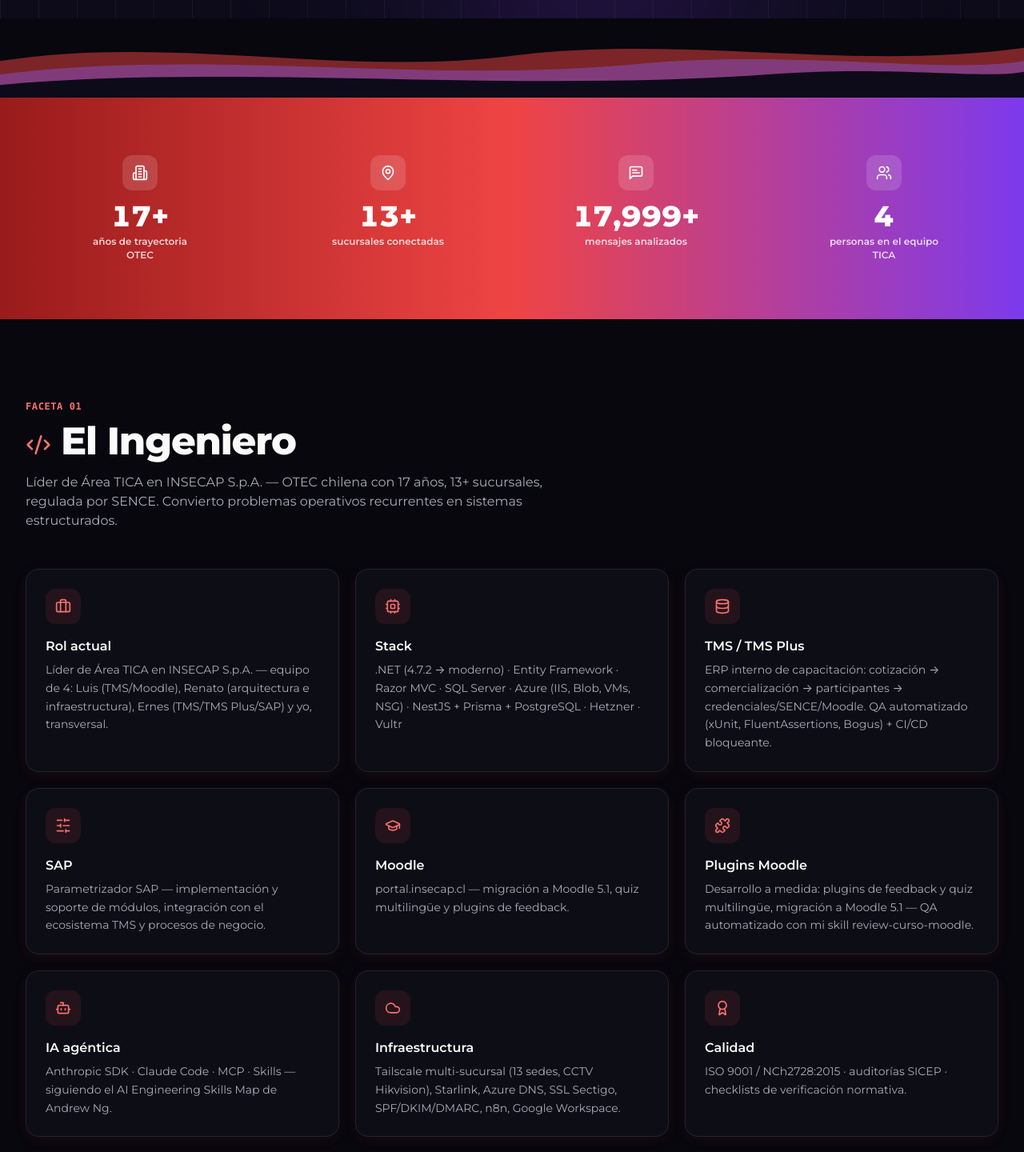
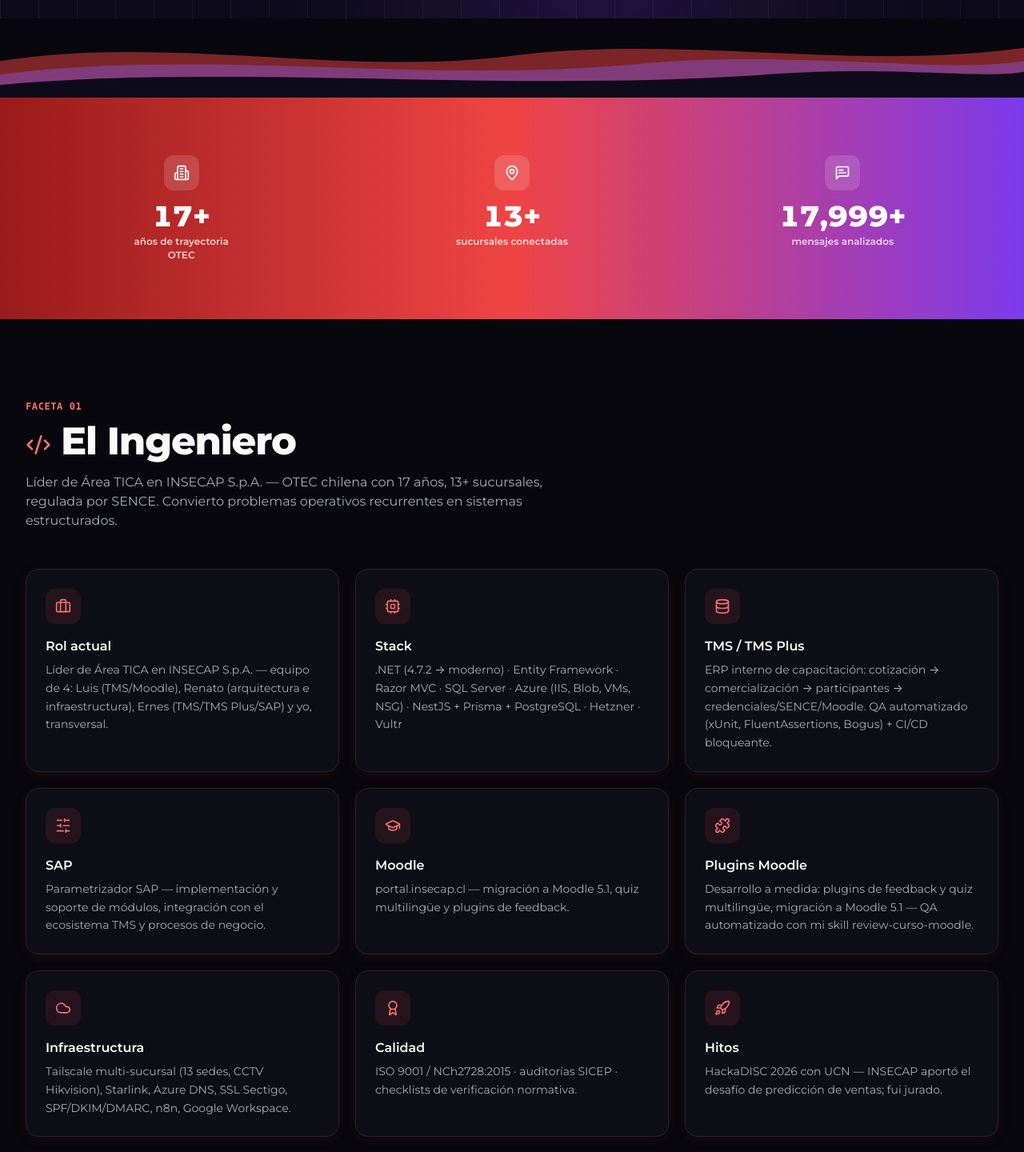
Before and after one commit to wcarvajalinsecap/wizao.cl, a React (Vite) app: page / in a window 1280 px wide. Shown: the part 681-2121 px from the top of the page at 80% size. Built offline with nearby package versions, Linux system fonts and the light colour scheme.

Commit message:
Quitar contador de trabajadores e ítem de IA/chatbot; stats a 3 columnas

```diff
--- a/src/App.tsx
+++ b/src/App.tsx
@@ -17,7 +17,6 @@
   Cpu,
   Database,
   Cloud,
-  Bot,
   Briefcase,
   GraduationCap,
   Users,
@@ -62,7 +61,6 @@
   { icon: Building2, value: INSECAP_YEARS, suffix: "+", label: "años de trayectoria OTEC" },
   { icon: MapPin, value: 13, suffix: "+", label: "sucursales conectadas" },
   { icon: MessageSquareText, value: 18000, suffix: "+", label: "mensajes analizados" },
-  { icon: Users, value: 4, suffix: "", label: "personas en el equipo TICA" },
 ];
 
 const facets = [
@@ -82,7 +80,6 @@
       { icon: SlidersHorizontal, title: "SAP", text: "Parametrizador SAP — implementación y soporte de módulos, integración con el ecosistema TMS y procesos de negocio." },
       { icon: GraduationCap, title: "Moodle", text: "portal.insecap.cl — migración a Moodle 5.1, quiz multilingüe y plugins de feedback." },
       { icon: Puzzle, title: "Plugins Moodle", text: "Desarrollo a medida: plugins de feedback y quiz multilingüe, migración a Moodle 5.1 — QA automatizado con mi skill review-curso-moodle." },
-      { icon: Bot, title: "IA agéntica", text: "Anthropic SDK · Claude Code · MCP · Skills — siguiendo el AI Engineering Skills Map de Andrew Ng." },
       { icon: Cloud, title: "Infraestructura", text: "Tailscale multi-sucursal (13 sedes, CCTV Hikvision), Starlink, Azure DNS, SSL Sectigo, SPF/DKIM/DMARC, n8n, Google Workspace." },
       { icon: Award, title: "Calidad", text: "ISO 9001 / NCh2728:2015 · auditorías SICEP · checklists de verificación normativa." },
       { icon: Rocket, title: "Hitos", text: "HackaDISC 2026 con UCN — INSECAP aportó el desafío de predicción de ventas; fui jurado." },
@@ -248,7 +245,7 @@
 
       {/* STATS — banda gradiente rojo → morado con contadores animados */}
       <section className="relative overflow-hidden bg-gradient-to-r from-red-800 via-red-500 to-violet-600">
-        <div className="container grid grid-cols-2 gap-6 py-14 md:grid-cols-4">
+        <div className="container grid grid-cols-1 gap-6 py-14 sm:grid-cols-3">
           {stats.map((s, i) => (
             <motion.div
               key={s.label}
```
